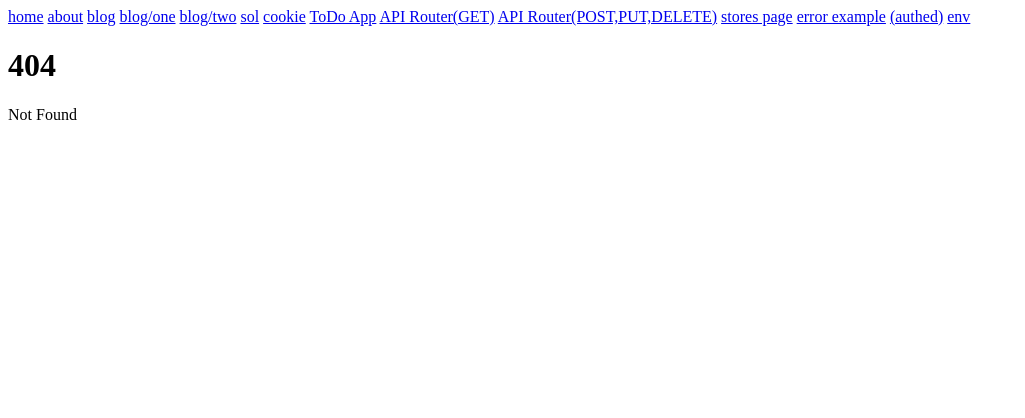
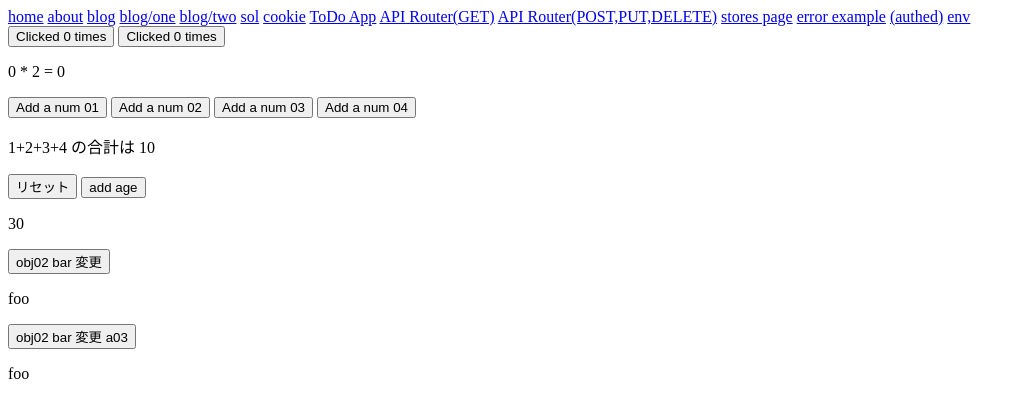
Before and after one commit to ozaki-physics/svelte-training, a SvelteKit app in the folder app/: page /basic-svelte/02_reactivity in a window 1280 px wide. Before the commit this address had no page. Shown: the top 418 px of the page, without its empty margins (0-1025 px from the left). Built offline with nearby package versions, Linux system fonts and the light colour scheme.

Commit message:
feat: basic-svelte 02 リアクティブ

```diff
--- /dev/null
+++ b/app/src/routes/basic-svelte/02_reactivity/+page.svelte
@@ -0,0 +1,9 @@
+<script>
+  import Assignments from "./Assignments.svelte";
+  import Declaration from "./Declaration.svelte";
+  import UpdateArrays from "./UpdateArrays.svelte";
+</script>
+
+<Assignments />
+<Declaration />
+<UpdateArrays />
--- /dev/null
+++ b/app/src/routes/basic-svelte/02_reactivity/Assignments.svelte
@@ -0,0 +1,10 @@
+<script>
+  let count = 0;
+  function increment01(){
+    count += 1;
+  }
+</script>
+
+<button on:click={increment01}>
+  Clicked {count} {count === 1 ? 'time' : 'times'}
+</button>
--- /dev/null
+++ b/app/src/routes/basic-svelte/02_reactivity/Declaration.svelte
@@ -0,0 +1,28 @@
+<script>
+  let count = 0;
+  // リアクティブに再計算
+  $: doubled = count * 2;
+  // 値以外のリアクティブ
+  $: console.log(`count is ${count}`);
+  // まとめてリアクティブ
+  $: {
+    console.log(`count is ${count}`);
+    console.log(`count is ${doubled}`);
+  }
+  // 式もリアクティブにできる
+  $: if (count >= 10) {
+    alert("max");
+    count = 0;
+  }
+
+  function increment01() {
+    count += 1;
+  }
+</script>
+
+<button on:click={increment01}>
+  Clicked {count}
+  {count === 1 ? "time" : "times"}
+</button>
+
+<p>{count} * 2 = {doubled}</p>
--- /dev/null
+++ b/app/src/routes/basic-svelte/02_reactivity/UpdateArrays.svelte
@@ -0,0 +1,83 @@
+<script>
+  let nums = [1, 2, 3, 4];
+
+  function addNums01() {
+    let addNum = nums.length + 1;
+    nums.push(addNum);
+  }
+  function addNums02() {
+    let addNum = nums.length + 1;
+    nums.push(addNum);
+    nums = nums;
+  }
+  function addNums03() {
+    let addNum = nums.length + 1;
+    nums = [...nums, addNum];
+  }
+  function addNums04() {
+    let addNum = nums.length + 1;
+    nums[nums.length] = addNum;
+  }
+
+  $: sum = nums.reduce((total, currentNum) => total + currentNum, 0);
+
+  // オブジェクトでもリアクティブに動くか試す
+  let person = {
+    firstName: "John",
+    lastName: "Doe",
+    age: 30,
+    obj02: { bar: "foo" },
+    greet: function () {
+      console.log(`Hello, my name is ${this.firstName} ${this.lastName}, ${this.age}, ${this.obj02.bar}`);
+    },
+  };
+
+  // リアクティブで動くか確かめる
+  $: person.greet()
+
+  // リセット用に作った関数
+  function a00() {
+    const aa = {
+      firstName: "John",
+      lastName: "Doe",
+      age: 30,
+      obj02: { bar: "foo" },
+      greet: function () {
+        console.log(
+          "Hello, my name is " + this.firstName + " " + this.lastName,
+        );
+      },
+    };
+    person = aa;
+  }
+  // 代入だから リアクティブに動く
+  function a01() {
+    person.age += 1;
+  }
+  // リアクティブに 動かない
+  function a02() {
+    const bb = person.obj02;
+    bb.bar = "baz";
+  }
+  // 代入だから リアクティブに動く
+  function a03() {
+    const bb = person.obj02;
+    bb.bar = "baz";
+    person = person;
+  }
+</script>
+
+<button on:click={addNums01}> Add a num 01 </button>
+<button on:click={addNums02}> Add a num 02 </button>
+<button on:click={addNums03}> Add a num 03 </button>
+<button on:click={addNums04}> Add a num 04 </button>
+
+<p>{nums.join("+")} の合計は {sum}</p>
+
+<button on:click={a00}>リセット</button>
+<button on:click={a01}>add age</button>
+<p>{person.age}</p>
+<button on:click={a02}>obj02 bar 変更</button>
+<p>{person.obj02.bar}</p>
+<button on:click={a03}>obj02 bar 変更 a03</button>
+<p>{person.obj02.bar}</p>
```
